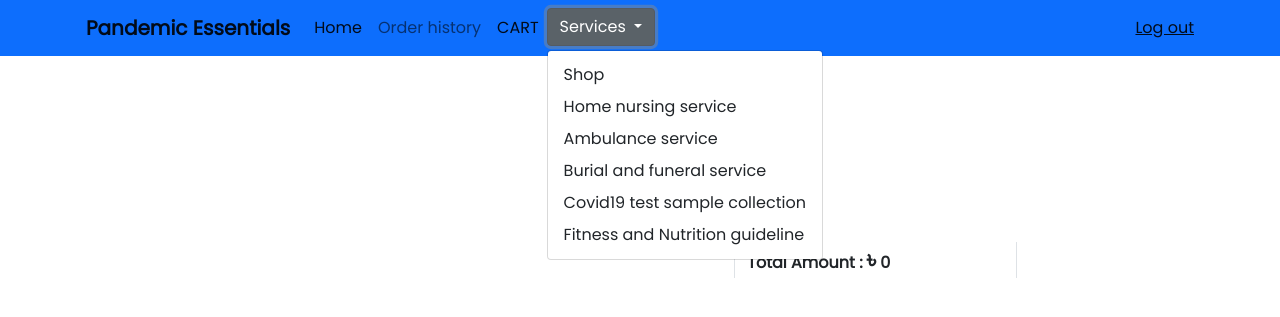
After one commit to irfan-rumon/Pandemic_based_services, a Flask app: page /shop/getUserCart in a window 1280 px wide, after a click on "Services". The commit adds this page. Shown: the top 317 px of the page. Run offline with Flask 2, Linux system fonts and the light colour scheme; the visitor is signed in with stand-in values (Sample User, id 1); parts of the project's set-up code (start-up, migrations or seed data) failed here and were passed over; some libraries are stand-ins or nearby versions.

Commit message:
added cart and order list frontend and backend

```diff
--- a/shop.py
+++ b/shop.py
@@ -19,8 +19,8 @@ def getAllProducts():
 @shop.route("/getProductDetails/<product_Id>", methods =["GET"] )
 def getProductDetails(product_Id):
 
-	productDetails = productDb.get_singelProduct(product_Id)
-	print(productDetails)
+	productDetails = productDb.get_singleProduct(product_Id)
+
 
 	return render_template('productDetail.html',product = productDetails['product'])
 
@@ -45,14 +45,17 @@ def postIncreaseProduct():
 
 
 
-@shop.route("/getAddToCart/<product_Id>/<product_amount>", methods =["GET"])
+@shop.route("/postAddToCart", methods =["POST"])
 @is_loggedIn
-def getAddToCart(product_Id,product_amount):
+def postAddToCart():
+    product_Id = request.form.get('id')
+    product_amount = request.form.get('amount')
+
 
     productDetails = productDb.get_singleProduct(product_Id)
-
+    productDetails = productDetails["product"]
     product_name = productDetails['product_name']
-    total_price = productDetails['per_unit_charge'] * product_amount
+    total_price = productDetails['per_unit_charge'] * int(product_amount)
 
     try:
 
@@ -60,8 +63,9 @@ def getAddToCart(product_Id,product_amount):
             user_email= session['UserEmail'],
             product_Id= product_Id,
             product_name=product_name,
-            product_amount=product_amount,
-            total_price=total_price)
+            product_amount=int(product_amount),
+            total_price=total_price
+            )
         if result["Success"]:
             flash("Added to Cart")
     except Exception as e:
@@ -75,33 +79,39 @@ def getAddToCart(product_Id,product_amount):
 @is_loggedIn
 def getRemoveFromCart(product_Id):
 
+
     try:
+
         result = productDb.remove_from_cart(user_email= session['UserEmail'], product_Id=product_Id)
 
         if result["Success"] :
-                flash("Added to Cart")
+            flash("Removed from cart")
     except Exception as e:
         flash("Error Try again")
 
-    return redirect(url_for('shop.getAllProducts'))
+
+    return redirect(url_for('shop.getUserCart'))
 
 
 
 
 @shop.route("/getUserCart", methods =["GET"])
-
+@is_loggedIn
 def getUserCart():
 
+    total_amount = 0
 
     result = productDb.get_user_cart(user_email=session['UserEmail'] )
+    for item in  result:
+        total_amount  = total_amount + item["total_price"]
 
-    return render_template("####", cartItems = result)   # template is not added
+    return render_template("cart.html", cartItems = result, total_amount = total_amount)   # template is not added
 
 
 
 
 @shop.route("/getAddOrder", methods =["GET"])
-
+@is_loggedIn
 def getAddOrder():
 
     result = productDb.get_user_cart(user_email=session['UserEmail'] )
@@ -120,7 +130,8 @@ def getAddOrder():
             date = str(now)
             )
 
-    return return redirect(url_for('shop.getAllProducts'))
+    flash("Your order is received. your products  will be delivered within 3 days")
+    return  redirect(url_for('shop.getAllProducts'))
 
 
 
@@ -128,6 +139,8 @@ def getAddOrder():
 
 def getUsersAllOrder():
 
-    UserOrders =  ProductDb.get_all_user_orders(user_email=session['UserEmail'])
+    print("In all order method")
 
-    return render_template("####", userOrders = UserOrders)   # template is not added
+    UserOrders =  productDb.get_all_user_orders(user_email  = session['UserEmail'])
+
+    return render_template("orderList.html", userOrders = UserOrders)   # template is not added
--- /dev/null
+++ b/static/styles/cart.css
@@ -0,0 +1,7 @@
+@import url('https://fonts.googleapis.com/css2?family=Poppins:wght@300;400&display=swap');
+body{
+    font-family: 'Poppins', sans-serif;
+}
+.form-control-sm{
+    min-height: calc(1.7em + 0.55rem + 5px)!important;
+}
--- /dev/null
+++ b/static/styles/orderList.css
@@ -0,0 +1,4 @@
+@import url('https://fonts.googleapis.com/css2?family=Poppins:wght@300;400&display=swap');
+body{
+    font-family: 'Poppins', sans-serif;
+}
--- a/templates/base.html
+++ b/templates/base.html
@@ -1,36 +1,25 @@
 <!DOCTYPE html>
 <html lang="en">
 <head>
-    {% block head %}
+
     <meta charset="UTF-8">
     <meta name="viewport" content="width=device-width, initial-scale=1.0">
     <title>{% block title %}{% endblock %}</title>
 
 
-    <!-- Latest compiled and minified CSS -->
-    <link rel="stylesheet" href="https://maxcdn.bootstrapcdn.com/bootstrap/4.5.0/css/bootstrap.min.css">
-
-    <link rel="stylesheet" href="https://anandchowdhary.github.io/ionicons-3-cdn/icons.css" integrity="sha384-+iqgM+tGle5wS+uPwXzIjZS5v6VkqCUV7YQ/e/clzRHAxYbzpUJ+nldylmtBWCP0" crossorigin="anonymous">
 
 
     <!--Footer css -->
-    <link rel="stylesheet" href="{{ url_for('static',filename= 'styles/Footer-Basic.css' )}}">
+    <!-- <link rel="stylesheet" href="{{ url_for('static',filename= 'styles/Footer-Basic.css' )}}"> -->
 
      <!--Main css -->
-     <link rel="stylesheet" href="{{ url_for('static',filename= 'styles/main.css' )}}">
+     <!-- <link rel="stylesheet" href="{{ url_for('static',filename= 'styles/main.css' )}}"> -->
 
 
-
-    <!-- jQuery library -->
-    <script src="https://ajax.googleapis.com/ajax/libs/jquery/3.5.1/jquery.min.js"></script>
-
-    <!-- Popper JS -->
-    <script src="https://cdnjs.cloudflare.com/ajax/libs/popper.js/1.16.0/umd/popper.min.js"></script>
-
-    <!-- Latest compiled JavaScript -->
-    <script src="https://maxcdn.bootstrapcdn.com/bootstrap/4.5.0/js/bootstrap.min.js"></script>
-
-
+     <link rel="stylesheet" href="https://stackpath.bootstrapcdn.com/bootstrap/5.0.0-alpha1/css/bootstrap.min.css" integrity="sha384-r4NyP46KrjDleawBgD5tp8Y7UzmLA05oM1iAEQ17CSuDqnUK2+k9luXQOfXJCJ4I" crossorigin="anonymous">
+     <script src="https://cdn.jsdelivr.net/npm/popper.js@1.16.0/dist/umd/popper.min.js" integrity="sha384-Q6E9RHvbIyZFJoft+2mJbHaEWldlvI9IOYy5n3zV9zzTtmI3UksdQRVvoxMfooAo" crossorigin="anonymous"></script>
+    <script src="https://stackpath.bootstrapcdn.com/bootstrap/5.0.0-alpha1/js/bootstrap.min.js" integrity="sha384-oesi62hOLfzrys4LxRF63OJCXdXDipiYWBnvTl9Y9/TRlw5xlKIEHpNyvvDShgf/" crossorigin="anonymous"></script>
+    {% block head %}
     {% endblock %}
 
     <styles>
@@ -50,17 +39,34 @@
                         <ul class="nav navbar-nav mr-auto">
                             <li role="presentation" class="nav-item"><a class="nav-link active" href="{{ url_for('index') }}">Home</a></li>
                             {% if session.UserEmail %}
-                            <li role="presentation" class="nav-item"><a class="nav-link" href="#">User Profile</a></li>
-
+                            <li role="presentation" class="nav-item"><a class="nav-link" href="{{ url_for('shop.getUsersAllOrder') }}">Order history</a></li>
+                            {% endif %}
                             {% if session.UserRole == 'admin'%}
                             <li role="presentation" class="nav-item"><a class="nav-link" href="#">Admin DashBoard</a></li>
-                            {% endif %}
+
                             {% endif %}
 
                             {% if session.UserEmail %}
-                            <li role="presentation" class="nav-item"><a class="nav-link active" href="{{ url_for('index') }}">CART</a></li>
+                            <li role="presentation" class="nav-item"><a class="nav-link active" href="{{ url_for('shop.getUserCart') }}">CART</a></li>
                             {% endif %}
-                            <li class="dropdown nav-item"><a data-toggle="dropdown" aria-expanded="false" class="dropdown-toggle nav-link" href="#">Services</a>
+
+                            <div class="dropdown">
+                                <button class="btn btn-secondary dropdown-toggle" type="button" id="dropdownMenuButton" data-toggle="dropdown">
+                                    Services
+                                </button>
+                                <ul class="dropdown-menu">
+                                  <li><a role="presentation" class="dropdown-item" href="{{ url_for('shop.getAllProducts') }}">Shop</a></li>
+                                  <li><a role="presentation" class="dropdown-item" href="#">Home nursing service</a></li>
+                                  <li> <a role="presentation" class="dropdown-item" href="#">Ambulance service </a></li>
+                                  <li><a role="presentation" class="dropdown-item" href="#">Burial and funeral service</a></li>
+                                  <li> <a role="presentation" class="dropdown-item" href="#">Covid19 test sample collection </a></li>
+                                  <li><a role="presentation" class="dropdown-item" href="#">Fitness and Nutrition guideline </a></li>
+                                </ul>
+                              </div>
+
+
+
+                            <!-- <li class="dropdown nav-item"><a data-toggle="dropdown" aria-expanded="false" class="dropdown-toggle nav-link" href="#">Services</a>
                                 <div role="menu" class="dropdown-menu">
                                     <a role="presentation" class="dropdown-item" href="{{ url_for('shop.getAllProducts') }}">E-Commerce</a>
                                     <a role="presentation" class="dropdown-item" href="#">Home nursing service</a>
@@ -69,7 +75,9 @@
                                     <a role="presentation" class="dropdown-item" href="#">Covid19 test sample collection from home</a>
                                     <a role="presentation" class="dropdown-item" href="#">Fitness and Nutrition coach guideline service</a>
                                 </div>
-                            </li>
+                            </li> -->
+
+
                         </ul><span class="navbar-text actions">
                             {% if session.UserEmail %}
                             <a class="login" href="{{ url_for('auth.getLogout') }}">Log out</a>
--- /dev/null
+++ b/templates/cart.html
@@ -0,0 +1,83 @@
+{% extends "base.html" %}
+
+
+
+{% block title %}Home{% endblock %}
+
+{% block head %}
+
+<link rel="stylesheet" href="{{ url_for('static',filename= 'styles/cart.css' )}}">
+
+
+{% endblock %}
+
+
+{% block body %}
+
+    <div class="container mt-4" id="cart-container">
+        <h3 class="text-center my-5">Your Cart List</h3>
+
+        {% for item in cartItems %}
+
+        <div class="row border-bottom py-3">
+            <div class="col-7">
+                <h5>{{ item["product_name"] }}</h5>
+                <span class="ml-3">Quantity: {{ item["product_amount"] }} </span>
+            </div>
+            <div class="col-3 d-flex align-items-center border-left border-right">
+               <span> Total Price : <span class="font-weight-bold"><span style="font-size: 1.5rem; font-weight: 900;">&#2547</span> {{ item["total_price"] }}</span></span>
+            </div>
+            <div class="col-2 d-flex align-items-center">
+                <button class="btn btn-danger">
+                    <a href="{{ url_for('shop.getRemoveFromCart', product_Id=item['_id'] ) }}" >Remove</a>
+                </button>
+            </div>
+        </div>
+        {% endfor %}
+
+        <!-- <div class="row border-bottom py-3">
+            <div class="col-7">
+                <h5>#2: It is Now Simply Dummy: Product Title Will Appear Here</h5>
+                <span class="ml-3">Quantity: 2</span>
+            </div>
+            <div class="col-3 d-flex align-items-center border-left border-right">
+               <span> Total Price : <span class="font-weight-bold"><span style="font-size: 1.5rem; font-weight: 900;">&#2547</span> 200</span></span>
+            </div>
+            <div class="col-2 d-flex align-items-center">
+                <button class="btn btn-danger">Remove</button>
+            </div>
+        </div>
+        <div class="row border-bottom py-3">
+            <div class="col-7">
+                <h5>#3: It is Now Simply Dummy: Product Title Will Appear Here</h5>
+                <span class="ml-3">Quantity: 2</span>
+            </div>
+            <div class="col-3 d-flex align-items-center border-left border-right">
+               <span> Total Price : <span class="font-weight-bold"><span style="font-size: 1.5rem; font-weight: 900;">&#2547</span> 200</span></span>
+            </div>
+            <div class="col-2 d-flex align-items-center">
+                <button class="btn btn-danger">Remove</button>
+            </div>
+        </div>-->
+        <div class="row py-2">
+            <div class="col-3 offset-7 d-flex align-items-center border-left border-right">
+               <span class="font-weight-bold">Total Amount : <span style="font-size: 1.5rem; font-weight: 900;">&#2547</span> {{total_amount}}</span>
+            </div>
+        </div>
+
+        {% if cartItems|length > 0 %}
+        <div class="text-center my-5">
+           <form action="" class="form">
+            <select name="" id="payment-dropdown" class="form-control-sm">
+                <option value="">Cash On delevery</option>
+                <option value="">Bkash</option>
+                <option value="">DBBL</option>
+                <option value="">Nagad</option>
+            </select>
+            <button class="btn btn-success"><a  href="{{ url_for('shop.getAddOrder') }}">Order Now</a></button>
+           </form>
+        </div>
+        {% endif %}
+    </div>
+
+    {% endblock %}
```
Also changed, not shown: productDB.py (+34 -9 lines), templates/cartDetails.html (deleted, +0 -15 lines), templates/orderList.html (added, +61 -0 lines), templates/productDetail.html (+12 -14 lines), static/img/08222020152459.jpg (added), static/img/08222020152600.jpg (added), static/img/08222020152636.jpg (added), static/img/08222020152712.jpg (added), static/img/08222020152744.jpg (added), static/img/08222020152817.jpg (added), static/img/08222020152854.jpg (added), static/img/08222020152925.jpg (added).
